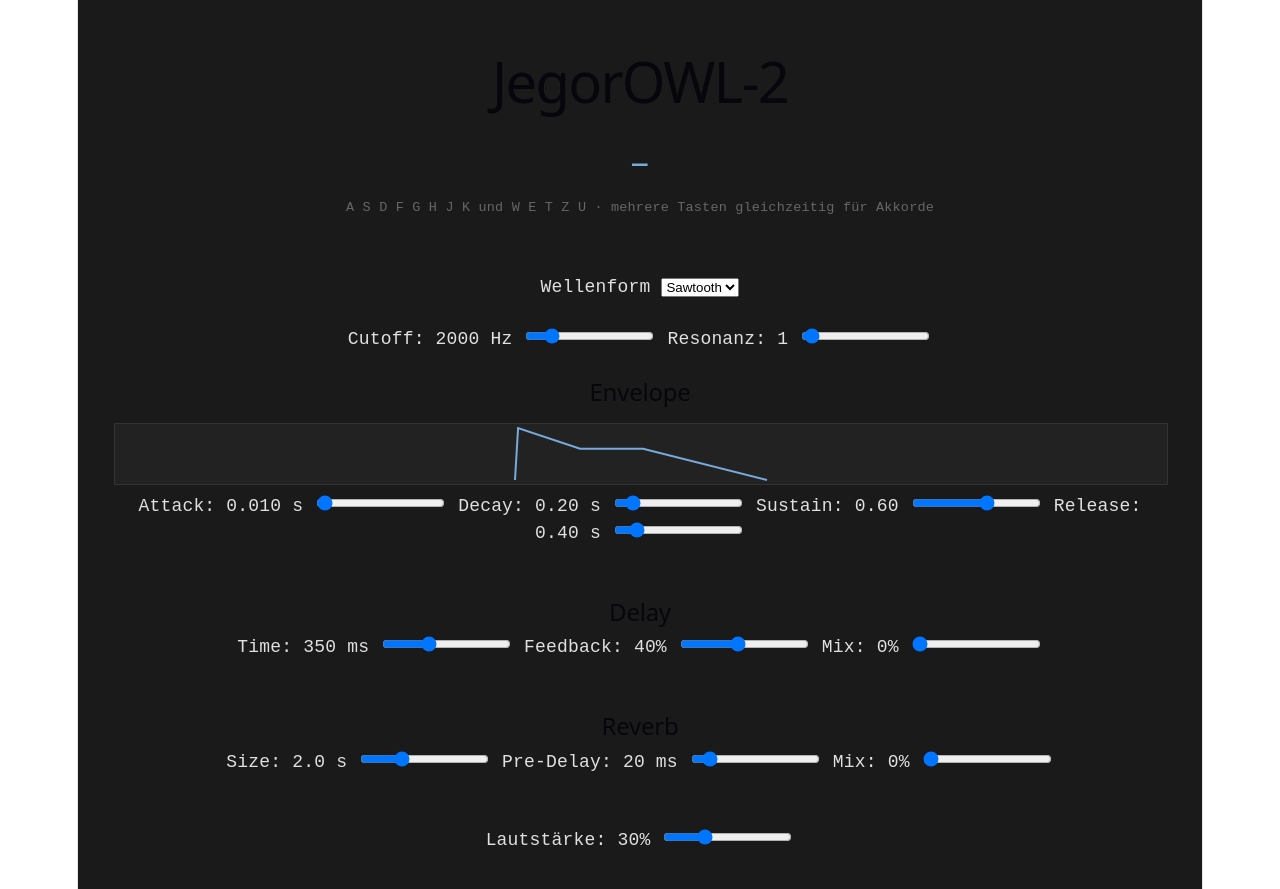
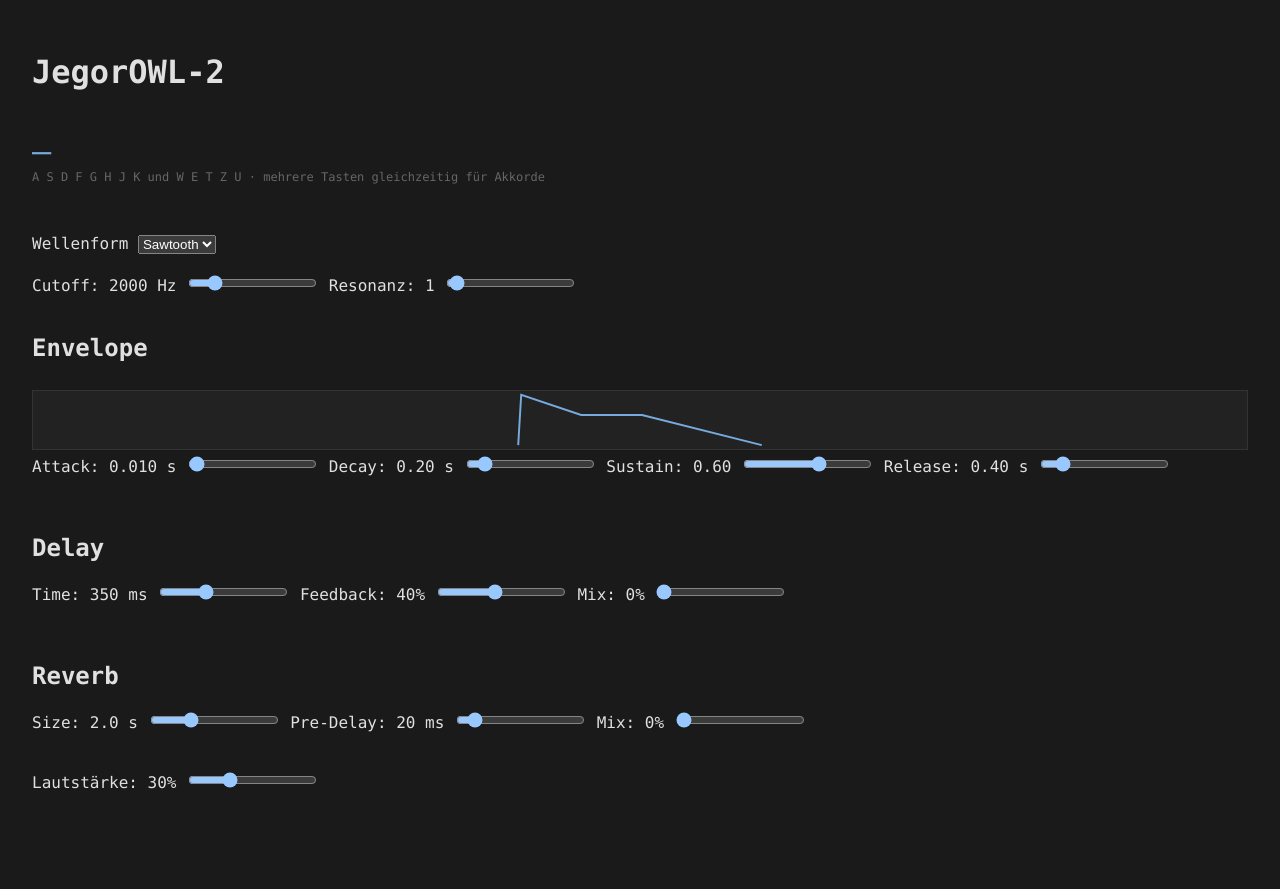
Before and after one commit to s-jegorow/JegorOWL-2, a Svelte app: page / in a window 1280 px wide. After the commit the page ends 824 px from the top, so only its background shows below. Built offline with nearby package versions, Linux system fonts and the light colour scheme.

Commit message:
fix: vite template css gone, limiter before destination to avoid clipping

```diff
--- a/src/App.svelte
+++ b/src/App.svelte
@@ -222,10 +222,6 @@
 
 <style>
   main {
-    font-family: monospace;
-    color: #e0e0e0;
-    background: #1a1a1a;
-    min-height: 100vh;
     padding: 2rem;
   }
   .status { font-size: 2rem; color: #7ad; margin: 0; min-height: 2.4rem; }
--- a/src/app.css
+++ b/src/app.css
@@ -1,94 +1,14 @@
 :root {
-  --text: #6b6375;
-  --text-h: #08060d;
-  --bg: #fff;
-  --border: #e5e4e7;
-  --code-bg: #f4f3ec;
-
-  --sans: system-ui, 'Segoe UI', Roboto, sans-serif;
-  --heading: system-ui, 'Segoe UI', Roboto, sans-serif;
-  --mono: ui-monospace, Consolas, monospace;
-
-  font: 18px/145% var(--sans);
-  letter-spacing: 0.18px;
-  color-scheme: light dark;
-  color: var(--text);
-  background: var(--bg);
-  font-synthesis: none;
-  text-rendering: optimizeLegibility;
-  -webkit-font-smoothing: antialiased;
-  -moz-osx-font-smoothing: grayscale;
-
-  @media (max-width: 1024px) {
-    font-size: 16px;
-  }
+  color-scheme: dark;
+  font-family: ui-monospace, Menlo, monospace;
+  color: #e0e0e0;
+  background: #1a1a1a;
 }
 
-@media (prefers-color-scheme: dark) {
-  :root {
-    --text: #9ca3af;
-    --text-h: #f3f4f6;
-    --bg: #16171d;
-    --border: #2e303a;
-    --code-bg: #1f2028;
-  }
+*, *::before, *::after {
+  box-sizing: border-box;
 }
 
 body {
   margin: 0;
 }
-
-h1,
-h2 {
-  font-family: var(--heading);
-  font-weight: 500;
-  color: var(--text-h);
-}
-
-h1 {
-  font-size: 56px;
-  letter-spacing: -1.68px;
-  margin: 32px 0;
-  @media (max-width: 1024px) {
-    font-size: 36px;
-    margin: 20px 0;
-  }
-}
-h2 {
-  font-size: 24px;
-  line-height: 118%;
-  letter-spacing: -0.24px;
-  margin: 0 0 8px;
-  @media (max-width: 1024px) {
-    font-size: 20px;
-  }
-}
-p {
-  margin: 0;
-}
-
-code {
-  font-family: var(--mono);
-  display: inline-flex;
-  border-radius: 4px;
-  color: var(--text-h);
-}
-
-code {
-  font-size: 15px;
-  line-height: 135%;
-  padding: 4px 8px;
-  background: var(--code-bg);
-}
-
-#app {
-  width: 1126px;
-  max-width: 100%;
-  margin: 0 auto;
-  text-align: center;
-  border-inline: 1px solid var(--border);
-  min-height: 100svh;
-  display: flex;
-  flex-direction: column;
-  box-sizing: border-box;
-}
--- a/src/audio/engine.ts
+++ b/src/audio/engine.ts
@@ -78,8 +78,16 @@ function ensureChain(): AudioChain {
 
     filter.connect(delay.input);
     delay.output.connect(reverb.input);
+    const limiter = ctx.createDynamicsCompressor();
+    limiter.threshold.value = -3;
+    limiter.knee.value = 0;
+    limiter.ratio.value = 20;
+    limiter.attack.value = 0.003;
+    limiter.release.value = 0.1;
+
     reverb.output.connect(masterGain);
-    masterGain.connect(ctx.destination);
+    masterGain.connect(limiter);
+    limiter.connect(ctx.destination);
   }
 
   return { ctx, filter, masterGain };
```
